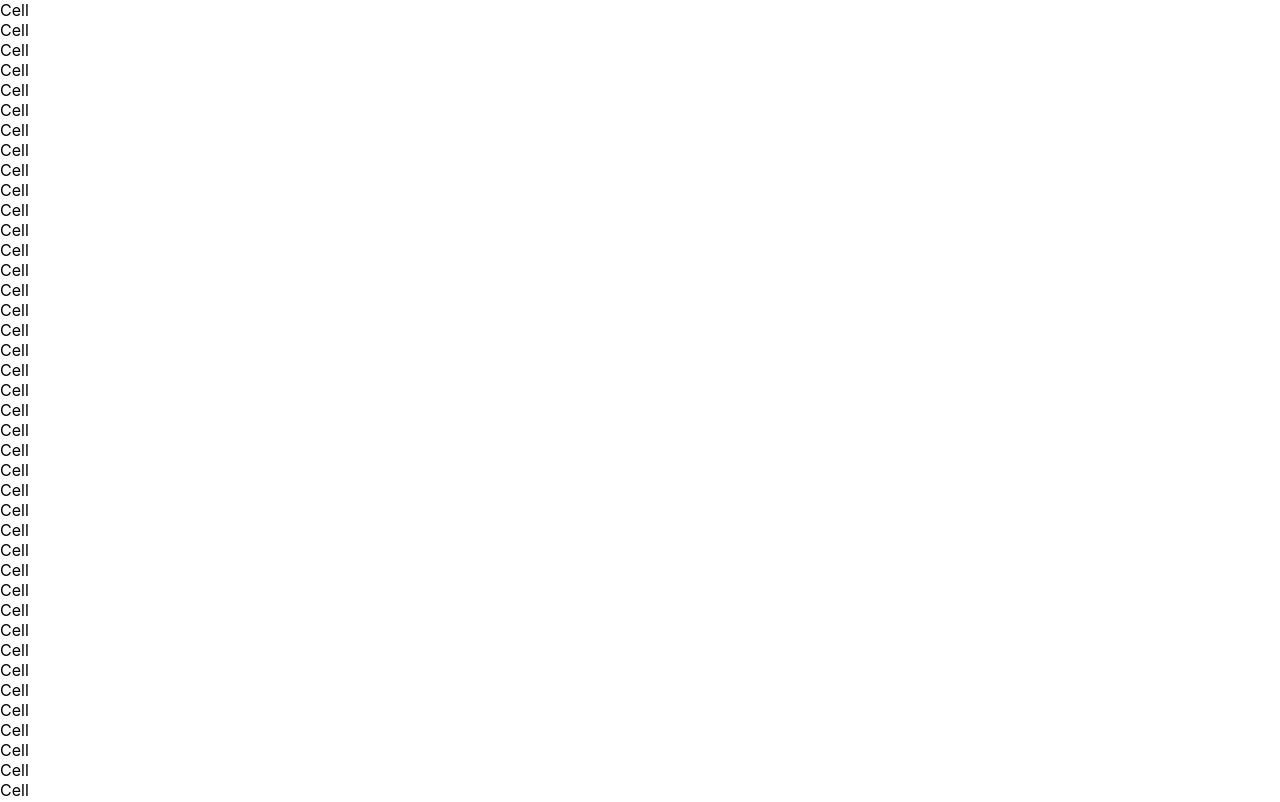
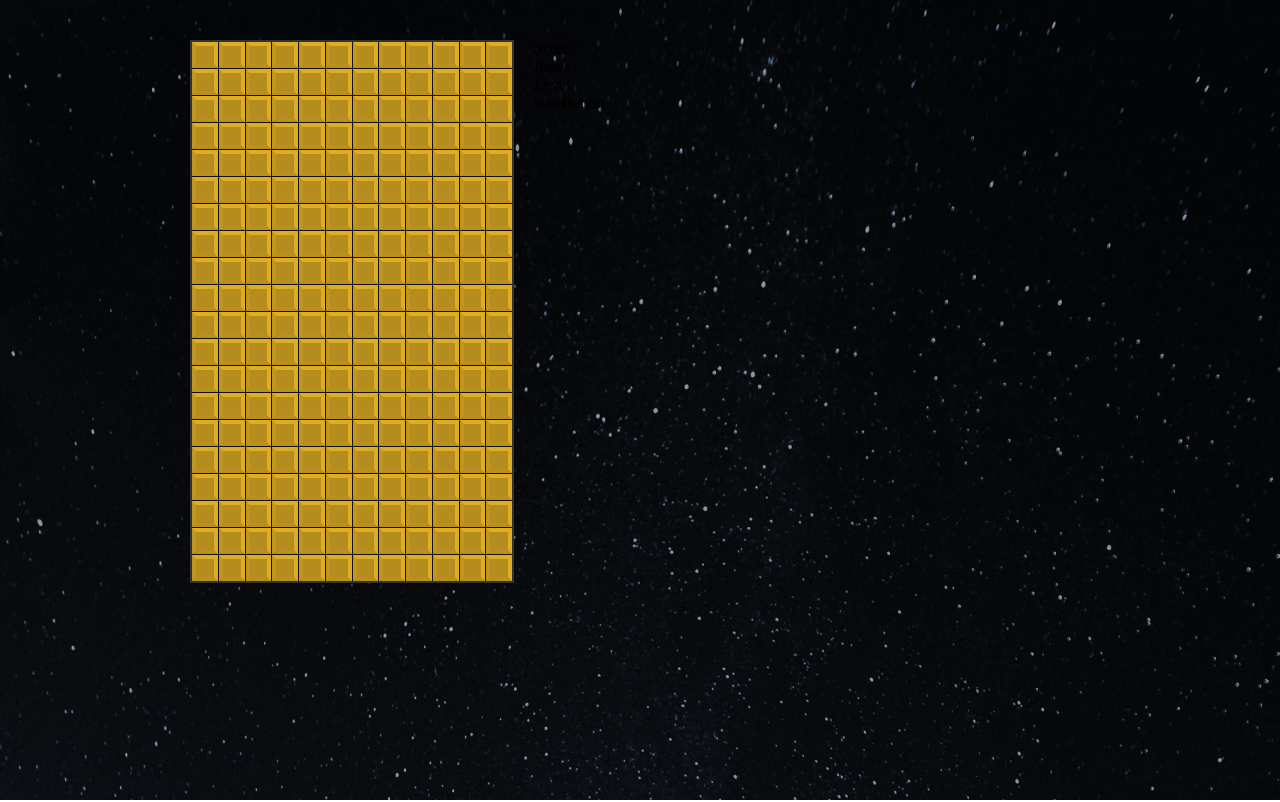
Before and after one commit to Tduncan14/ReactTetris, a React (Create React App) app: page / in a window 1280 px wide. Shown: the top 802 px of the page. Built offline with nearby package versions, Linux system fonts and the light colour scheme.

Commit message:
keep moving forward

```diff
--- a/src/components/Cell.js
+++ b/src/components/Cell.js
@@ -1,9 +1,10 @@
 import React from 'react';
-
+import {StyledCell}  from './styles/StyledCell.js';
+import {TETROMINOS} from '../tetrominos';
 
 const Cell = ({type}) =>(
 
-<div>Cell</div>
+<StyledCell type={'L'} color={TETROMINOS['L'].color}>&nbsp;</StyledCell>
 
 
 )
--- a/src/components/Stage.js
+++ b/src/components/Stage.js
@@ -1,13 +1,13 @@
 import React from 'react';
 import Cell from './Cell';
-
+import {StyledStage} from './styles/StyledStage';
 
 const Stage = ({stage}) =>(
 
 
-<div>
-    {stage.map(row => row.map((cell,x)=> <Cell key={x} type={cell[0]} />))}
-</div>
+<StyledStage width={stage[0].length} height={stage.length[0]}>
+{stage.map(row => row.map((cell, x) => <Cell key={x} type={cell[0]} />))}
+</StyledStage>
 
 
 
--- a/src/components/Tetris.js
+++ b/src/components/Tetris.js
@@ -5,14 +5,15 @@ import Stage from './Stage';
 import Display from './Display';
 import StartButton from './StartButton';
 import {createStage} from '../gameHelpers';
-
+import {StyledTetrisWrapper,StyledTetris} from './styles/StyledTetris.js';
 
 
 const Tetris = () => {
 
 
 return(
-    <div>
+    <StyledTetrisWrapper>
+     <StyledTetris>
         <Stage stage={createStage()}/>
         <aside>
         <div>
@@ -22,7 +23,8 @@ return(
         </div>
         <StartButton/>
         </aside>
-    </div>
+        </StyledTetris>
+    </StyledTetrisWrapper>
 )
 }
 
--- /dev/null
+++ b/src/components/styles/StyledCell.js
@@ -0,0 +1,12 @@
+import styled from 'styled-components';
+
+export const StyledCell = styled.div`
+width: auto;
+/* border-radius: 5px; */
+background: rgba(${props => props.color}, 0.8);
+border: ${props => (props.type === 0 ? '0px solid' : '4px solid')};
+border-bottom-color: rgba(${props => props.color}, 0.1);
+border-right-color: rgba(${props => props.color}, 1);
+border-top-color: rgba(${props => props.color}, 1);
+border-left-color: rgba(${props => props.color}, 0.3);
+`;
--- /dev/null
+++ b/src/components/styles/StyledStage.js
@@ -0,0 +1,14 @@
+import styles from 'styled-components';
+
+
+export const StyledStage = styles.div`
+ display:grid;
+ grid-template-rows:repeat(${props =>props.height},
+ calc 25vw/${props => props.width}  );
+ grid-template-columns:repeat(${props => props.width}, 1fr);
+ grid-gap:1px;
+ border:2px solid #333;
+ width:100%;
+ max-width:25vw;
+ background: #111;
+`;
--- /dev/null
+++ b/src/components/styles/StyledTetris.js
@@ -0,0 +1,25 @@
+import styled from 'styled-components';
+// BG Image
+import bgImage from '../../images/bg.png';
+
+export const StyledTetrisWrapper = styled.div`
+  width: 100vw;
+  height: 100vh;
+  background: url(${bgImage}) #000;
+  background-size: cover;
+  overflow: hidden;
+`;
+
+export const StyledTetris = styled.div`
+  display: flex;
+  align-items: flex-start;
+  padding: 40px;
+  margin: 0 auto;
+  max-width: 900px;
+  aside {
+    width: 100%;
+    max-width: 200px;
+    display: block;
+    padding: 0 20px;
+  }
+`;
--- a/src/index.css
+++ b/src/index.css
@@ -1,13 +1,9 @@
-body {
-  margin: 0;
-  font-family: -apple-system, BlinkMacSystemFont, "Segoe UI", "Roboto", "Oxygen",
-    "Ubuntu", "Cantarell", "Fira Sans", "Droid Sans", "Helvetica Neue",
-    sans-serif;
-  -webkit-font-smoothing: antialiased;
-  -moz-osx-font-smoothing: grayscale;
+body{
+  margin:0;
 }
 
-code {
-  font-family: source-code-pro, Menlo, Monaco, Consolas, "Courier New",
-    monospace;
+
+@font-face {
+  font-family: 'Pixel';
+  src: url('font/Pixel-LCD-7.woff') format('woff');
 }
--- a/src/tetrominos.js
+++ b/src/tetrominos.js
@@ -1,80 +1,26 @@
 export const TETROMINOS = {
-
-    0:{shape:[[0]],color:'0,0,0'},
-    I:{
-       shape:[
-           [ 0,'I',0,0 ],
-           [ 0,'I',0,0 ],
-           [ 0,'I',0,0 ],
-           [ 0,'I',0,0 ],
-    ],
-      color:'80,227,230'
+    0: { shape: [[0]], color: '0, 0, 0' },
+    I: {
+      shape: [[0, 'I', 0, 0], [0, 'I', 0, 0], [0, 'I', 0, 0], [0, 'I', 0, 0]],
+      color: '80, 227, 230',
     },
-    J:{
-        shape:[
-            [ 0,'J',0 ],
-            [ 0,'J',0 ],
-            [ 'J','J',0 ],
-     ],
-       color:'36,95,223'
-     },
-     L:{
-        shape:[
-            [ 0,'L',0 ],
-            [ 0,'L',0 ],
-            [0,'L','L'],
-
-     ],
-       color:'223,173,36'
-     },
-     O:{
-        shape:[
-            [ '0','0']
-            ['0','0'],  ],
-       color:'223,217,36',
-     },
-     S:{
-        shape:[
-            [ 0,'S','S' ],
-            [ 'S','S',0 ],
-            [0,'0','0']
-
-     ],
-       color:'48,211,56'
-     },
-     T:{
-        shape:[
-            [ 0,0,0],
-            ['T','T','T'],
-            [0,'T',0]
-
-     ],
-       color:'132,61,198'
-     },
-     Z:{
-        shape:[
-            [ 'Z','Z' ],
-            [ 0,'Z','Z' ],
-            [0,0,0]
-
-     ],
-       color:'227,78,78'
-     }
-
-    }
-
+    J: { shape: [[0, 'J', 0], [0, 'J', 0], ['J', 'J', 0]], color: '36, 95, 223' },
+    L: {
+      shape: [[0, 'L', 0], [0, 'L', 0], [0, 'L', 'L']],
+      color: '223, 173, 36',
+    },
+    O: { shape: [['O', 'O'], ['O', 'O']], color: '223, 217, 36' },
+    S: { shape: [[0, 'S', 'S'], ['S', 'S', 0], [0, 0, 0]], color: '48, 211, 56' },
+    T: {
+      shape: [[0, 0, 0], ['T', 'T', 'T'], [0, 'T', 0]],
+      color: '132, 61, 198',
+    },
+    Z: { shape: [['Z', 'Z', 0], [0, 'Z', 'Z'], [0, 0, 0]], color: '227, 78, 78' },
+  };
     export const randomTetromino = () =>{
 
         const tetrominos = 'IJLOSTZ'
         const randTetromino = tetrominos[Math.floor(Math.random() * tetrominos.length)];
+
+        return  TETROMINOS[randTetromino];
      }
-
-
-
-
-
-
-
-
-
-}
```
Also changed, not shown: src/font/Pixel-LCD-7.woff (added), src/fonts/Pixel-LCD-7 (1).woff (deleted).
